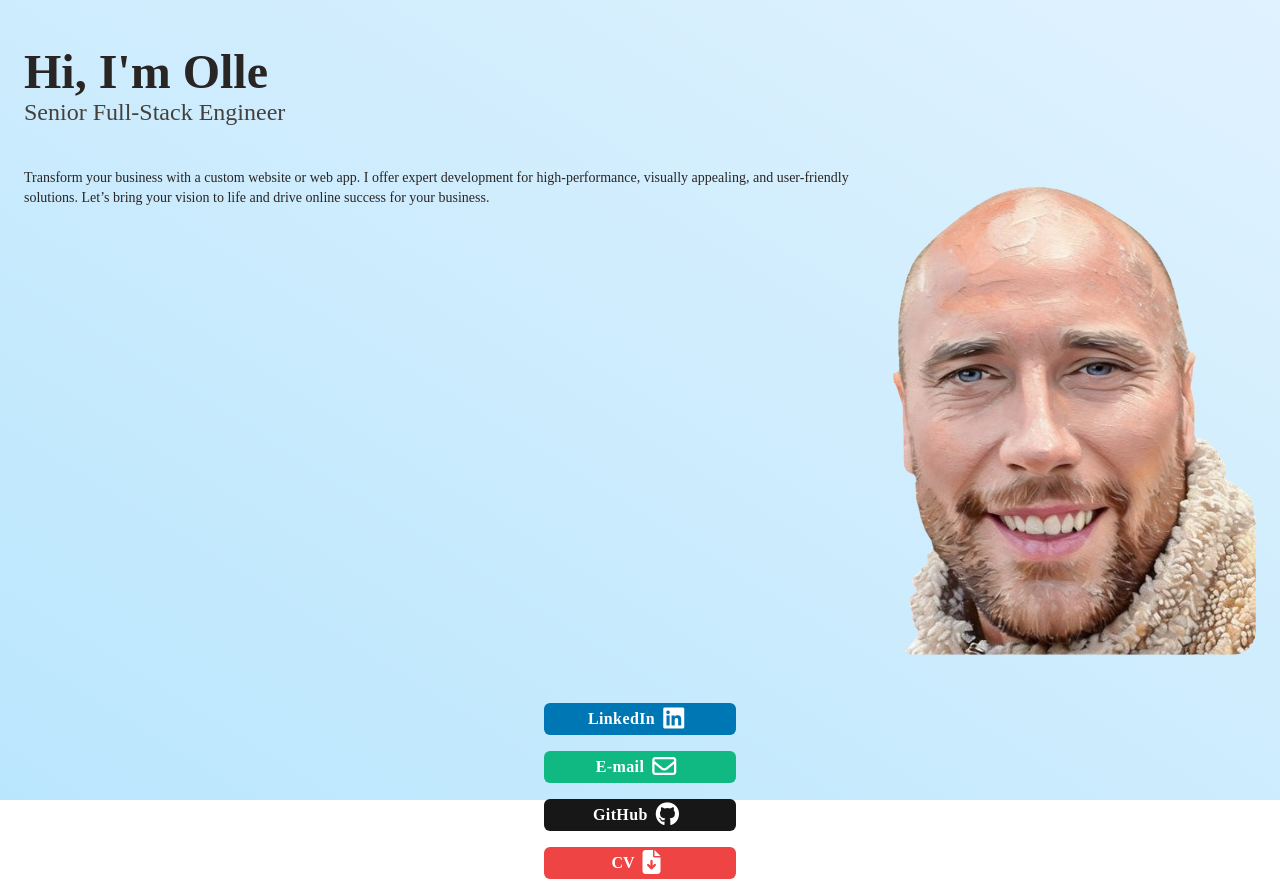
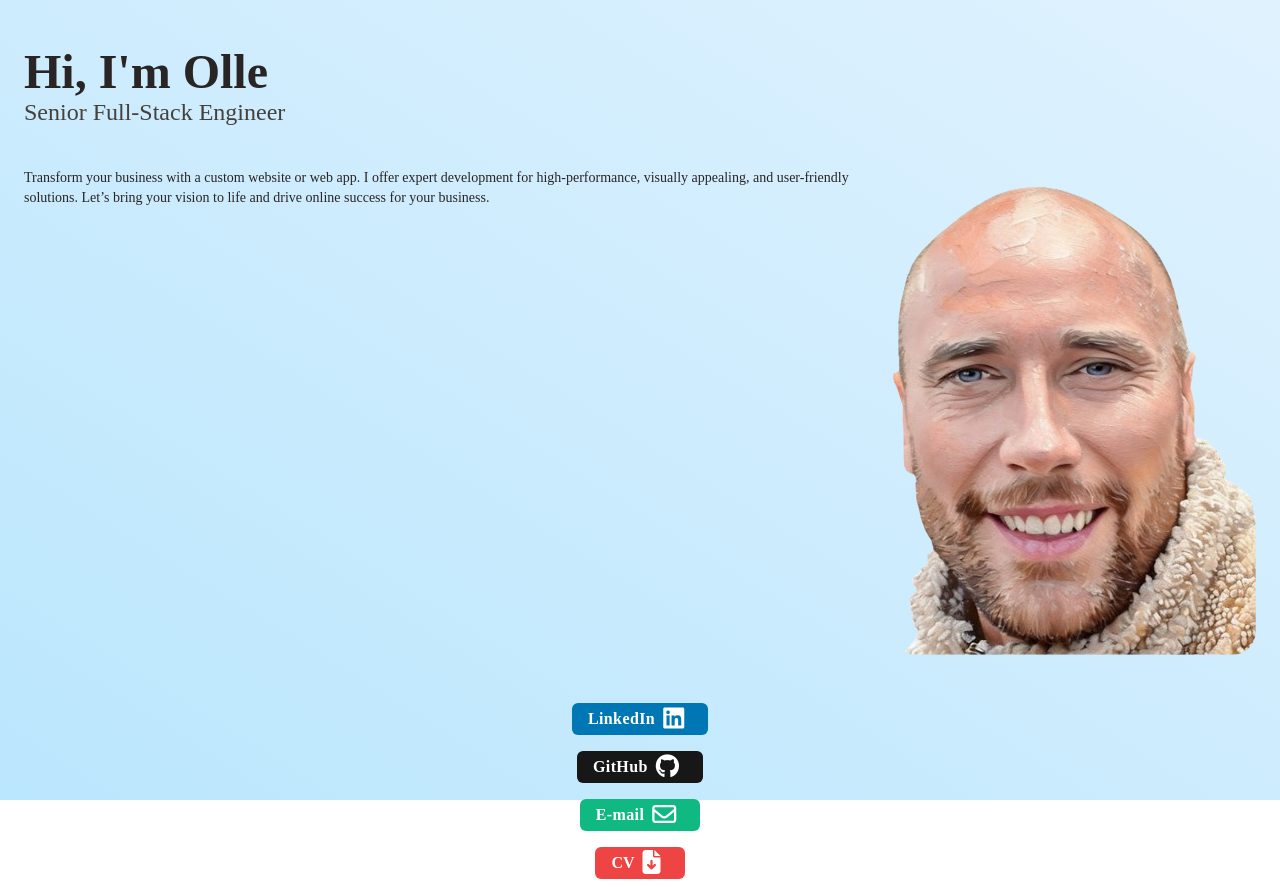
Before and after one commit to ollehbom/ollehbom.github.io, a website: page index.html in a window 1280 px wide. Drawn offline with Linux system fonts and the light colour scheme; a web font is replaced by a local one.

Commit message:
button widths

```diff
--- a/index.html
+++ b/index.html
@@ -30,10 +30,11 @@
                     />
                 </div>
                 <div class="pt-10 grid justify-items-center">
+                    <div class="m-2">
                         <a
                             href="https://www.linkedin.com/in/olle-h%C3%A4llbom-a284b57b/"
                             target="_blank"
-                        class="flex justify-center bg-[#0077B5] rounded-md m-2 py-1 px-4 w-48"
+                            class="flex justify-center bg-[#0077B5] rounded-md py-1 px-4 w-fit"
                         >
                             <div class="text-white text-md tracking-wide font-bold">
                                 LinkedIn
@@ -44,10 +45,27 @@
                                 </div>
                             </div>
                         </a>
+                    </div>
+                    <div class="m-2">
+                        <a
+                            href="https://github.com/ollehbom"
+                            target="_blank"
+                            class="flex justify-center bg-neutral-900 rounded-md py-1 px-4 w-fit"
+                        >
+                            <div class="text-white text-md tracking-wide font-bold">
+                                GitHub
+                            </div>
+                            <div class="px-2">
+                                <div>
+                                    <i class="text-white fa-brands fa-github fa-xl"></i>
+                                </div>
+                            </div>
+                        </a>
+                    </div>
                     <div class="m-2">
                         <a
                             href="mailto:ollehbom@gmail.com"
-                            class="flex justify-center bg-emerald-500 rounded-md py-1 px-4 w-48"
+                            class="flex justify-center bg-emerald-500 rounded-md py-1 px-4 w-fit"
                         >
                             <div class="text-white text-md tracking-wide font-bold">
                                 E-mail
@@ -63,25 +81,9 @@
                     </div>
                     <div class="m-2">
                         <a
-                            href="https://github.com/ollehbom"
-                            target="_blank"
-                            class="flex justify-center bg-neutral-900 rounded-md py-1 px-4 w-48"
-                        >
-                            <div class="text-white text-md tracking-wide font-bold">
-                                GitHub
-                            </div>
-                            <div class="px-2">
-                                <div>
-                                    <i class="text-white fa-brands fa-github fa-xl"></i>
-                                </div>
-                            </div>
-                        </a>
-                    </div>
-                    <div class="m-2">
-                        <a
                             href="assets/Olle CV.pdf"
                             download="Olle CV.pdf"
-                            class="flex justify-center bg-red-500 rounded-md py-1 px-4 w-48"
+                            class="flex justify-center bg-red-500 rounded-md py-1 px-4 w-fit"
                         >
                             <div class="text-white text-md font-bold">CV</div>
                             <div class="px-2">
```
Lines whose indentation alone changed are shown as unchanged.
